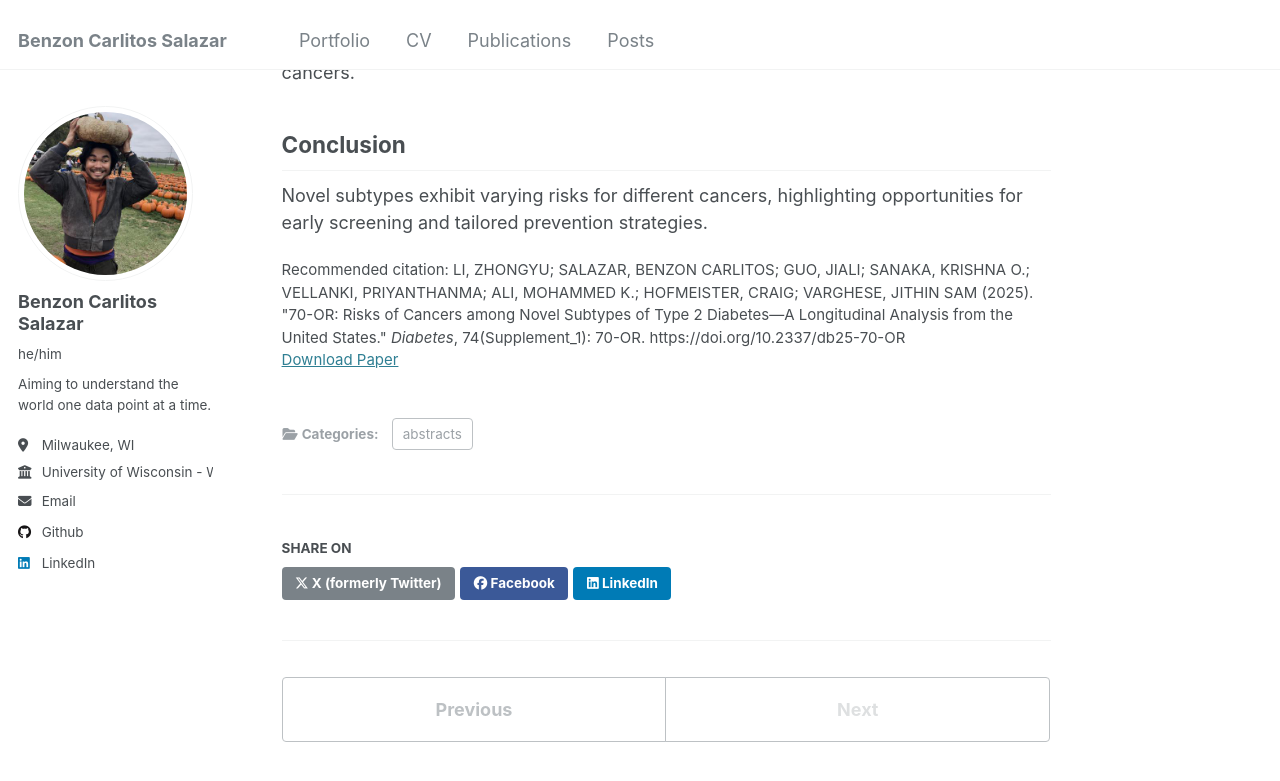
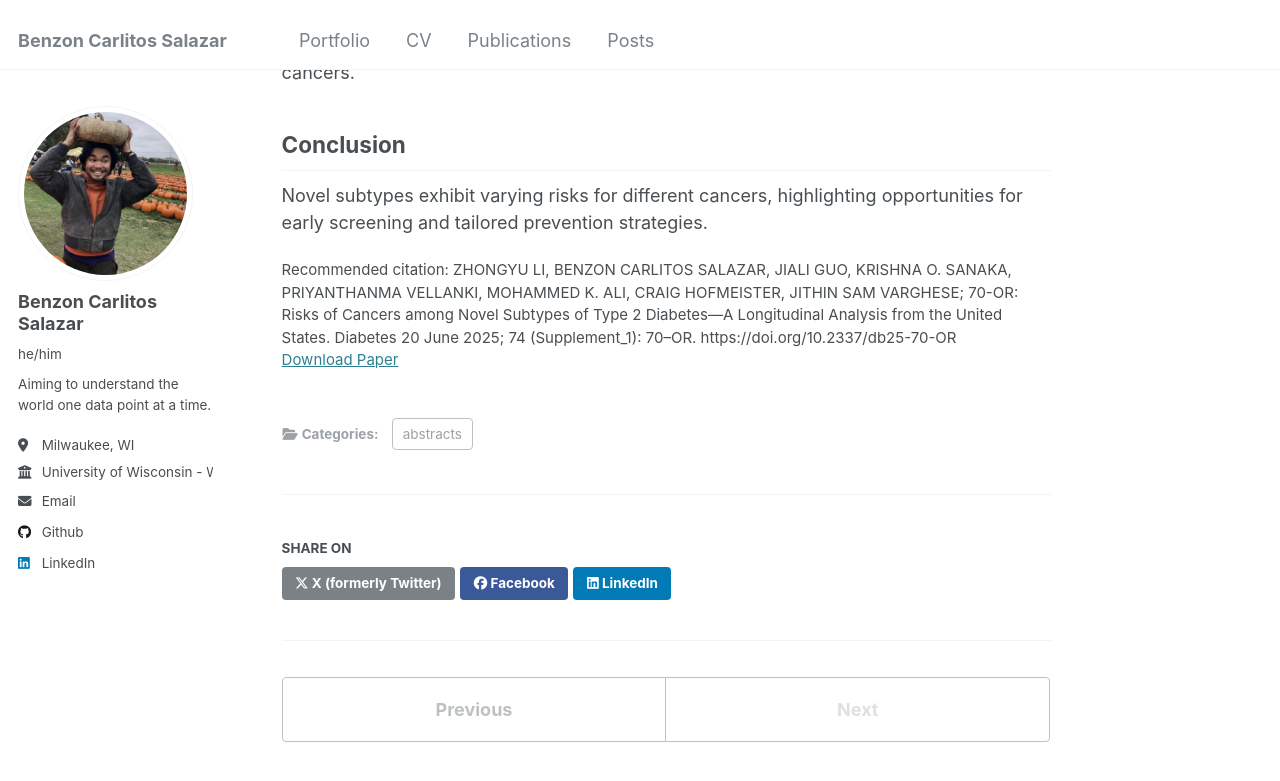
Before and after one commit to carrliitos/carrliitos.github.io, a Jekyll site: the page built from _publications/70OR.md, in a window 1280 px wide and 900 px high, scrolled down 891 px. Shown: the top 781 px of the window. Built offline with Jekyll 4.4.1, drawn with Linux system fonts in a browser that asks for light colours; some of the changed text lies outside the part shown.

Commit message:
updated citations

```diff
--- a/_publications/70OR.md
+++ b/_publications/70OR.md
@@ -1,9 +1,9 @@
 ---
-title: "70-OR: Risks of Cancers among Novel Subtypes of Type 2 Diabetes—A Longitudinal Analysis from the United States"
+title: "70-OR: Risks of Cancers among Novel Subtypes of Type 2 Diabetes-A Longitudinal Analysis from the United States"
 collection: publications
 category: abstracts
 permalink: /publication/70OR
-excerpt: "In a cohort of 727,076 newly diagnosed T2D adults (Epic Cosmos, 2012–2023), cancer risks varied by subtype—SIDD and MARD showed higher hazards for liver, pancreatic, and prostate cancers, but lower for colorectal and female cancers compared to MOD."
+excerpt: "In a cohort of 727,076 newly diagnosed T2D adults (Epic Cosmos, 2012-2023), cancer risks varied by subtype - SIDD and MARD showed higher hazards for liver, pancreatic, and prostate cancers, but lower for colorectal and female cancers compared to MOD."
 date: 2025-06-01
 venue: "Diabetes"
 volume: "74"
@@ -12,7 +12,7 @@ pages: "70-OR"
 doi: "10.2337/db25-70-OR"
 slidesurl:
 paperurl: "https://doi.org/10.2337/db25-70-OR"
-citation: 'LI, ZHONGYU; SALAZAR, BENZON CARLITOS; GUO, JIALI; SANAKA, KRISHNA O.; VELLANKI, PRIYANTHANMA; ALI, MOHAMMED K.; HOFMEISTER, CRAIG; VARGHESE, JITHIN SAM (2025). "70-OR: Risks of Cancers among Novel Subtypes of Type 2 Diabetes—A Longitudinal Analysis from the United States." <i>Diabetes</i>, 74(Supplement_1): 70-OR. https://doi.org/10.2337/db25-70-OR'
+citation: "ZHONGYU LI, BENZON CARLITOS SALAZAR, JIALI GUO, KRISHNA O. SANAKA, PRIYANTHANMA VELLANKI, MOHAMMED K. ALI, CRAIG HOFMEISTER, JITHIN SAM VARGHESE; 70-OR: Risks of Cancers among Novel Subtypes of Type 2 Diabetes—A Longitudinal Analysis from the United States. Diabetes 20 June 2025; 74 (Supplement_1): 70–OR. https://doi.org/10.2337/db25-70-OR"
 ---
 
 ## Introduction and Objective
```
Also changed, not shown: _publications/22OR.md (+2 -2 lines).
